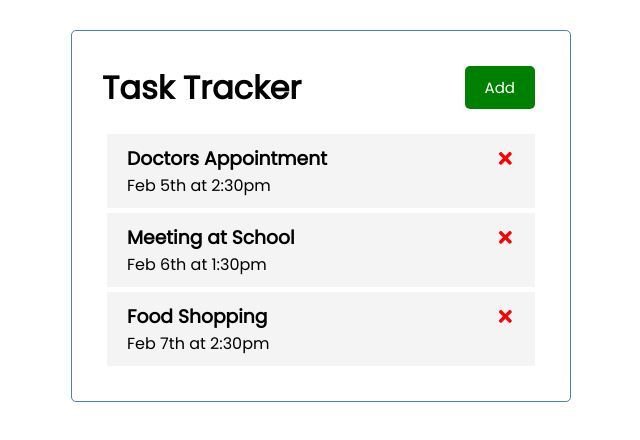
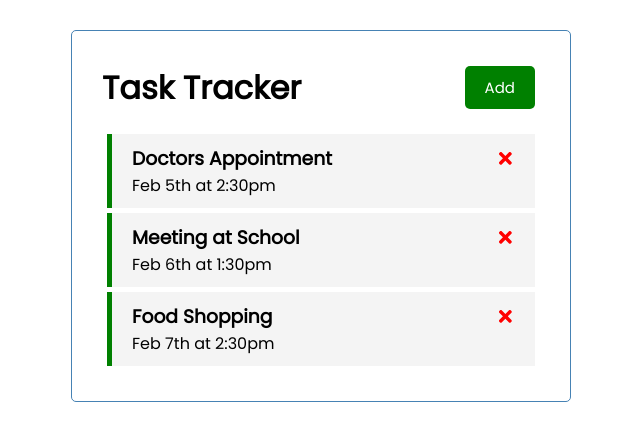
Before and after one commit to eulbyvan/react-task-tracker, a React (Create React App) app: page / in a window 1280 px wide. Shown: the top 440 px of the page, without its empty margins (319-959 px from the left). Built offline with nearby package versions, Linux system fonts and the light colour scheme.

Commit message:
toggle reminder and conditional styling

```diff
--- a/src/App.jsx
+++ b/src/App.jsx
@@ -35,11 +35,24 @@
 		setTasks(tasks.filter((task) => task.id !== id));
 	};
 
+	// Toggle Reminder
+	const toggleReminder = (id) => {
+		setTasks(
+			tasks.map((task) =>
+				task.id === id ? { ...task, reminder: !task.reminder } : task
+			)
+		);
+	};
+
 	return (
 		<div className="container">
 			<Header />
 			{tasks.length > 0 ? (
-				<Tasks tasks={tasks} onDelete={deleteTask} />
+				<Tasks
+					tasks={tasks}
+					onDelete={deleteTask}
+					onToggle={toggleReminder}
+				/>
 			) : (
 				'no task to show'
 			)}
--- a/src/components/Task.jsx
+++ b/src/components/Task.jsx
@@ -6,9 +6,12 @@
  * Copyright (c) 2022
  */
 
-const Task = ({ task, onDelete }) => {
+const Task = ({ task, onDelete, onToggle }) => {
 	return (
-		<div className="task">
+		<div
+			className={`task ${task.reminder ? 'reminder' : ''}`}
+			onDoubleClick={() => onToggle(task.id)}
+		>
 			<h3>
 				{task.text}{' '}
 				<FaTimes
--- a/src/components/Tasks.jsx
+++ b/src/components/Tasks.jsx
@@ -6,11 +6,16 @@
  * Copyright (c) 2022
  */
 
-const Tasks = ({ tasks, onDelete }) => {
+const Tasks = ({ tasks, onDelete, onToggle }) => {
 	return (
 		<>
 			{tasks.map((task) => (
-				<Task key={task.id} task={task} onDelete={onDelete} />
+				<Task
+					key={task.id}
+					task={task}
+					onDelete={onDelete}
+					onToggle={onToggle}
+				/>
 			))}
 		</>
 	);
```
